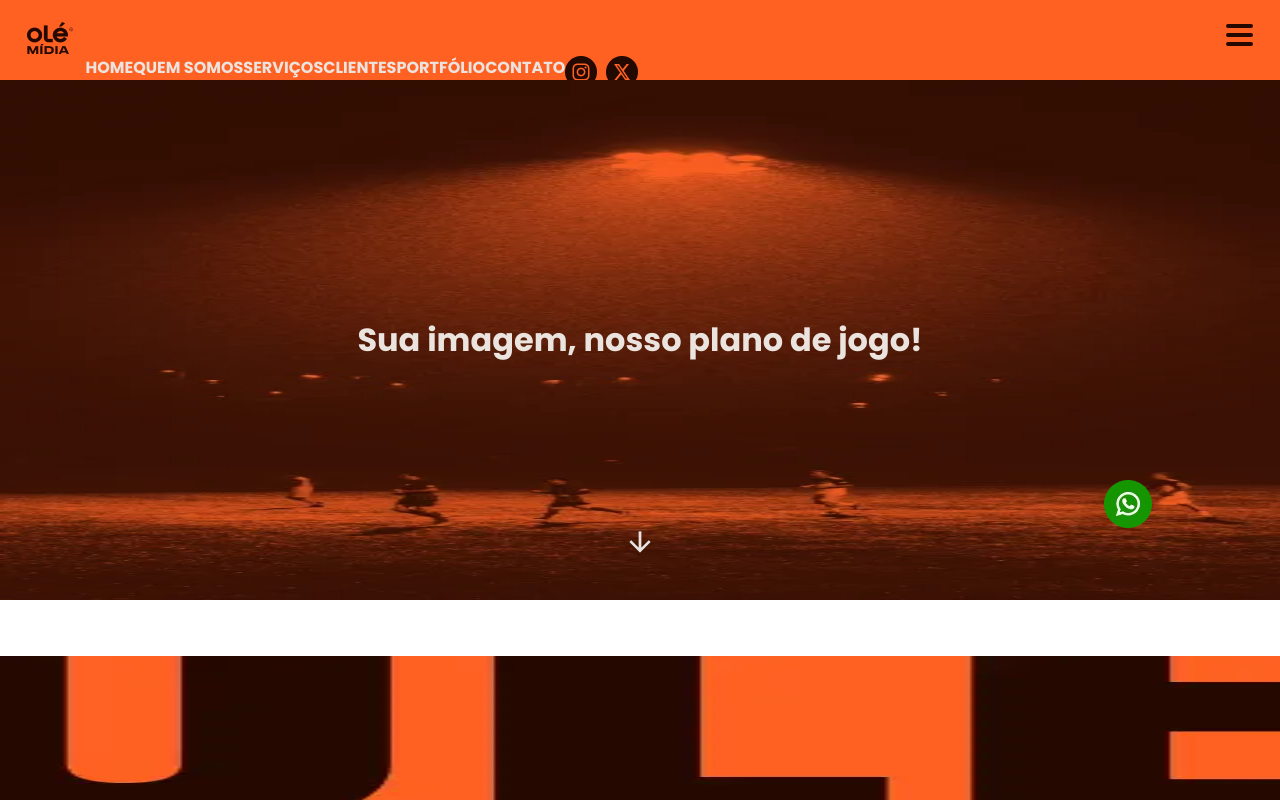
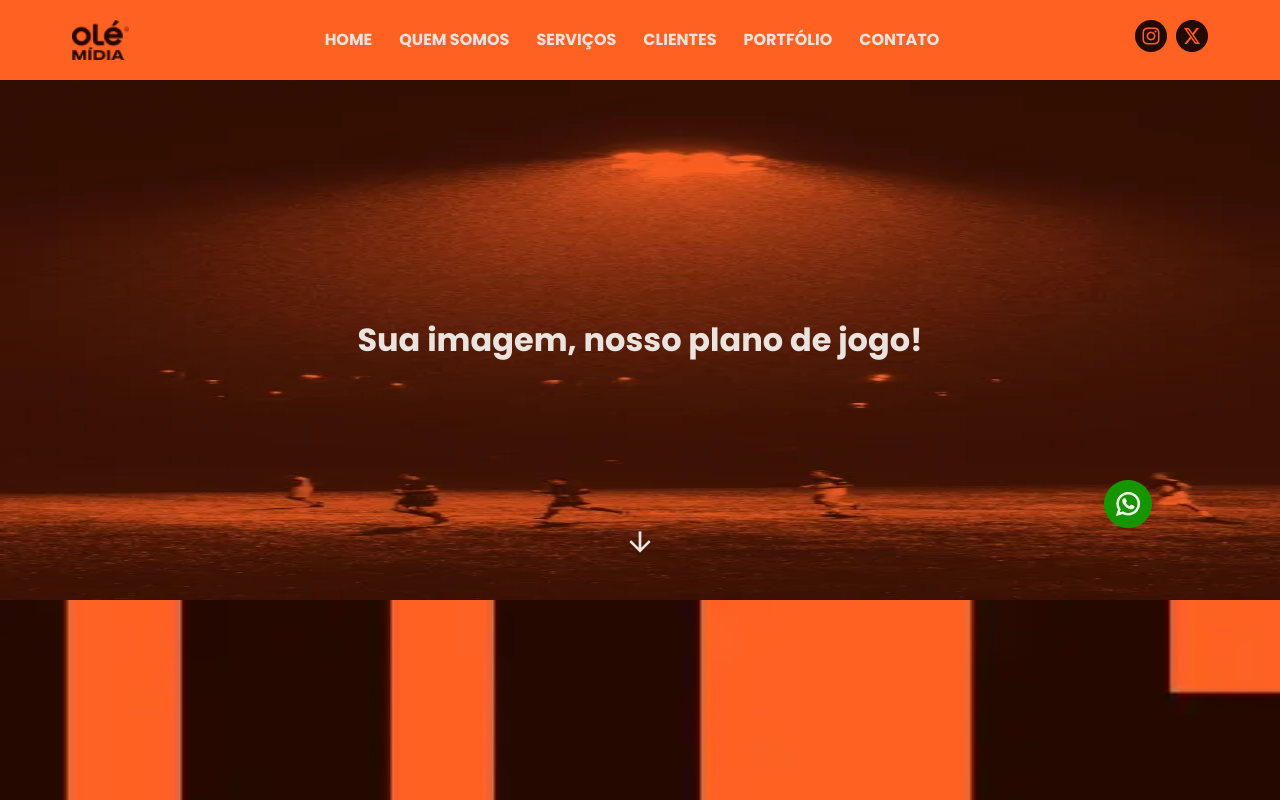
Before and after one commit to DevPBDias/ole-midia-v3, a React (Vite) app: page / in a window 1280 px wide. Shown: the top 800 px of the page. Built offline with nearby package versions, Linux system fonts and the light colour scheme.

Commit message:
styles: responsive header

```diff
--- /dev/null
+++ b/src/components/header/ContentNavbar.tsx
@@ -0,0 +1,22 @@
+import IconsNavbar from './IconsNavbar'
+import { Link } from './styles'
+
+function ContentNavbar() {
+    return (
+        <>
+            <div className="div_links_mobile">
+                <Link href="#home">Home</Link>
+                <Link href="#who">Quem somos</Link>
+                <Link href="#services">Serviços</Link>
+                <Link href="#client">Clientes</Link>
+                <Link href="#portfolio">Portfólio</Link>
+                <Link href="#contact">Contato</Link>
+            </div>
+            <div className="div_icons_mobile">
+                <IconsNavbar />
+            </div>
+        </>
+    )
+}
+
+export default ContentNavbar
--- /dev/null
+++ b/src/components/header/DesktopNavbar.tsx
@@ -0,0 +1,22 @@
+import IconsNavbar from './IconsNavbar'
+import { Link } from './styles'
+
+function DesktopNavbar() {
+    return (
+        <>
+            <div className="div_links_desktop">
+                <Link href="#home">Home</Link>
+                <Link href="#who">Quem somos</Link>
+                <Link href="#services">Serviços</Link>
+                <Link href="#client">Clientes</Link>
+                <Link href="#portfolio">Portfólio</Link>
+                <Link href="#contact">Contato</Link>
+            </div>
+            <div className='div_icons_desktop'>
+                <IconsNavbar />
+            </div>
+        </>
+    )
+}
+
+export default DesktopNavbar
--- a/src/components/header/NavbarLink.tsx
+++ b/src/components/header/NavbarLink.tsx
@@ -1,5 +1,5 @@
-import IconsNavbar from "./IconsNavbar";
-import { Link, NavBar } from "./styles";
+import ContentNavbar from "./ContentNavbar";
+import { NavBar } from "./styles";
 
 type Props = {
   open: boolean,
@@ -8,15 +8,7 @@ type Props = {
 function NavbarLink({ open }: Props) {
   return (
     <NavBar open={open}>
-        <Link href="#home">Home</Link>
-        <Link href="#who">Quem somos</Link>
-        <Link href="#services">Serviços</Link>
-        <Link href="#client">Clientes</Link>
-        <Link href="#portfolio">Portfólio</Link>
-        <Link href="#contact">Contato</Link>
-        <div className="">
-          <IconsNavbar />
-        </div>
+      <ContentNavbar />
     </NavBar>
   );
 }
--- a/src/components/header/index.tsx
+++ b/src/components/header/index.tsx
@@ -1,5 +1,6 @@
 import logo from '../../assets/logo/Logo_mobile.webp'
 import Burger from './Burger'
+import DesktopNavbar from './DesktopNavbar'
 import { HeaderBar, OleLogo } from './styles'
 
 function Header() {
@@ -7,6 +8,7 @@ function Header() {
         <HeaderBar>
             <section>
                 <OleLogo alt="oleHeader" src={logo} />
+                <DesktopNavbar />
                 <Burger />
             </section>
         </HeaderBar>
--- a/src/components/header/styles.tsx
+++ b/src/components/header/styles.tsx
@@ -8,50 +8,89 @@ export const HeaderBar = styled.header`
     width: 100%;
     display: flex;
     height: 4.44em;
-    padding: 1.33em;
-    justify-content: space-around;
+    padding: 1.3em;
     justify-content: center;
     align-items: center;
-    flex-shrink: 0;
     background: #FF6123;
 
     section {
         display: flex;
-        width: 90%;
+        width: 100%;
         height: 1.78em;
+        justify-items: center;
         justify-content: space-between;
         align-items: center;
-        flex-shrink: 0;
+        position: relative;
+
+        .div_links_desktop {
+            display: none;
+        }
+
+        .div_icons_desktop {
+            display: none;
+        }
+
+    }
+
+    @media (min-width: 600px) {
+        padding: 1.1em 1.8em;
+
+        section {
+            height: 2.67em;
+        }
+    }
+
+    @media (min-width: 1000px) {
+        padding: 1.3em 4em;
+
+        section {
+            .div_links_desktop {
+                display: flex;
+                justify-content: center;
+                align-items: center;
+                gap: 1.5em;
+            }
+
+            .div_icons_desktop {
+                display: flex;
+            }
+        }
     }
 `;
 
 export const OleLogo = styled.img`
     position: absolute;
-    top: 1.2rem;
-    left: 1.5rem;
+    top: 0;
+    left: 0;
     z-index: 98;
     width: 2.55em;
     height: 1.78em;
+
+    @media (min-width: 600px) {
+        width: 3.17em;
+        height: 2.2em;
+    }
+
+    @media (min-width: 1000px) {
+        position: unset;
+    }
 `;
 
 export const StyledBurger = styled.div<Props>`
-    width: 1.5rem;
-    height: 1.5rem;
+    width: 1.5em;
+    height: 1.5em;
     position: absolute;
-    top: 1.2rem;
-    right: 1.5rem;
+    top: 10;
+    right: 0;
     z-index: 98;
-    display: none;
-
-    @media (min-width: 360px) {
-        display: flex;
-        justify-content: space-around;
-        flex-flow: column nowrap;
-    }
+    display: flex;
+    justify-content: space-around;
+    align-items: center;
+    flex-flow: column nowrap;
 
     .burger {
-        width: 1.5rem;
-        height: 0.25rem;
+        width: 1.5em;
+        height: 0.25em;
         background-color: #250900;
         border-radius: 10px;
         transform-origin: 1px;
@@ -70,19 +109,36 @@ export const StyledBurger = styled.div<Props>`
             transform: ${({ open }) => (open ? 'rotate(-45deg)' : 'rotate(0)')};
         }
     }
+
+    @media (min-width: 600px) {
+        width: 2.66667em;
+        height: 2em;
+
+        .burger {
+            width: 2em;
+            height: 0.30em;
+        }
+    }
+
+    @media (min-width: 1000px) {
+        display: none;
+    }
   `;
 
 export const NavBar = styled.ul<Props>`
-    display: flex;
-    flex-flow: row nowrap;
-    padding-top: 4em;
+        display: none;
 
-    @media (max-width: 744px) {
+        .div_links_mobile, .div_icons_mobile {
+            display: none;
+        }
+
+    @media (min-width: 300px) and (max-width: 999px) {
         display: flex;
         flex-direction: column;
         justify-content: center;
         justify-items: center;
         align-items: center;
+        padding-top: 4em;
         gap: 1.5em;
         z-index: 10;
         background-color: #FF6123;
@@ -93,12 +149,22 @@ export const NavBar = styled.ul<Props>`
         height: 26.1em;
         width: 100%;
         transition: transform 0.3s ease-in-out;
+
+        .div_links_mobile {
+            display: flex;
+            flex-flow: column nowrap;
+            align-items: center;
+            gap: 1.5em;
+        }
+
+        .div_icons_mobile {
+            display: flex;
+        }
     }
 `;
 
 export const Link = styled.a`
     color: var(--Off-White, #EBE3DE);
-    font-family: 'Poppins';
     font-size: 0.88889rem;
     font-style: normal;
     font-weight: 700;
@@ -115,7 +181,7 @@ export const ContainerIcons = styled.section`
     flex: row;
     justify-items: center;
     align-items: center;
-    gap: 0.5rem;
+    gap: 0.5em;
 `;
 
 export const Icons = styled.img`
--- a/src/components/who/styles.tsx
+++ b/src/components/who/styles.tsx
@@ -2,7 +2,6 @@ import styled from 'styled-components';
 
 export const WhoContainer = styled.section`
     width: 100%;
-    height: 32em;
     display: flex;
     flex-flow: column nowrap;
     justify-content: center;
@@ -12,7 +11,6 @@ export const WhoContainer = styled.section`
 
 export const ImgContainer = styled.div`
     width: 100%;
-    height: 14.67em;
 
     img {
         width: 100%;
@@ -22,10 +20,10 @@ export const ImgContainer = styled.div`
 
 export const TxtContainer = styled.div`
     width: 100%;
-    padding-block: 2.7em;
+    padding-block: 3em;
 
     div {
-        width: 70%;
+        padding-inline: 10%;
         display: flex;
         flex-flow: column nowrap;
         justify-content: center;
```
